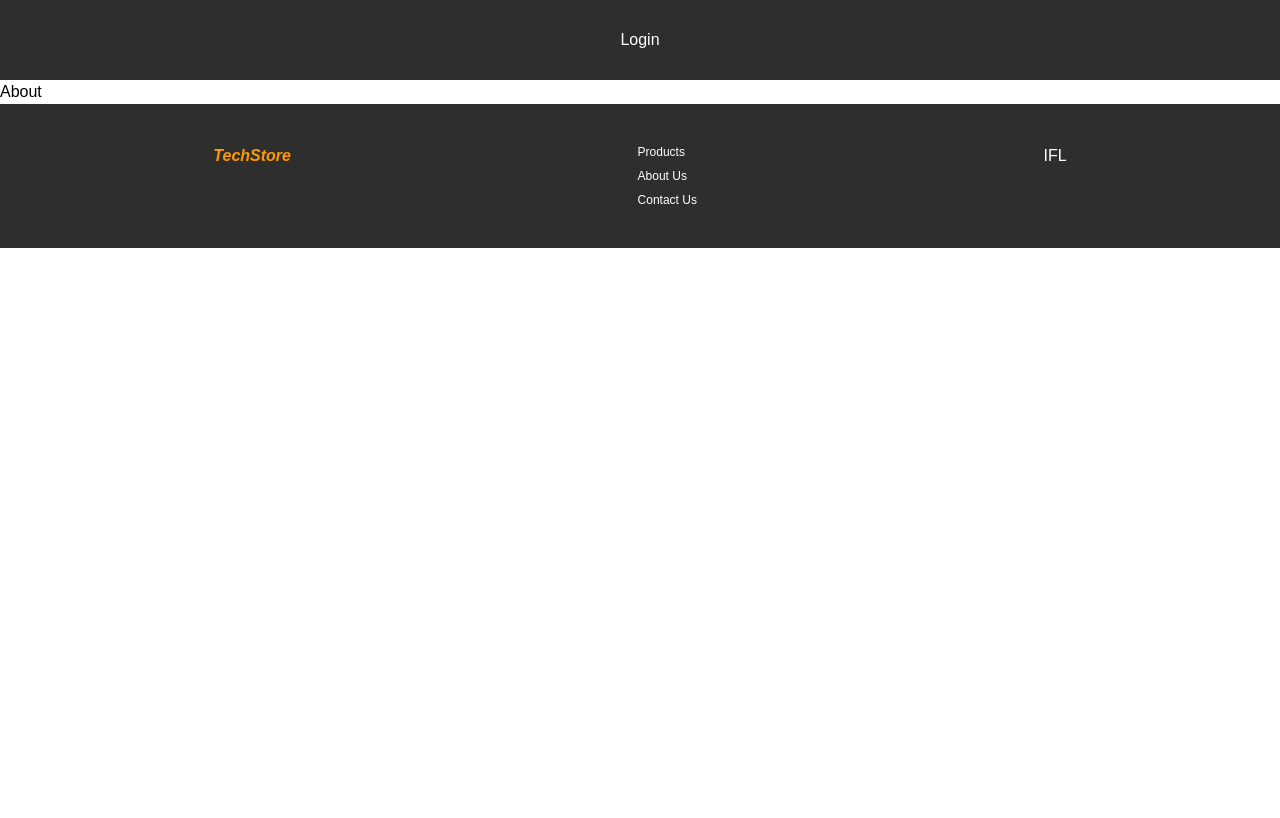
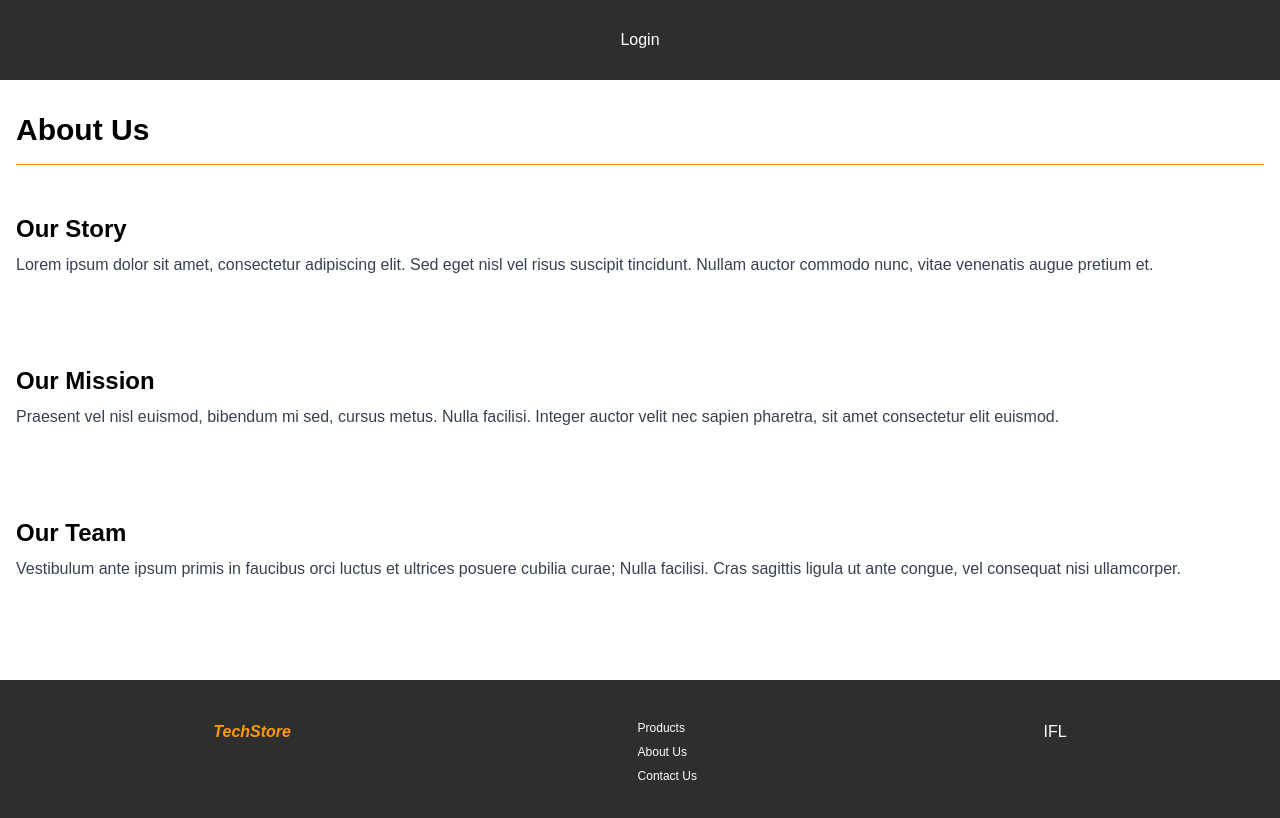
Before and after one commit to tmtm8976/ecommerce, a React (Create React App) app: page /about in a window 1280 px wide. Shown: the top 818 px of the page. Built offline with nearby package versions, Linux system fonts and the light colour scheme.

Commit message:
fill about us

```diff
--- a/src/pages/Auth/LoginForm.jsx
+++ b/src/pages/Auth/LoginForm.jsx
@@ -3,7 +3,7 @@ import Login from '../../components/Auth/Login'
 
 const LoginForm = () => {
   return (
-    <div className='d-flex align-items-center'>
+    <div className='d-flex pb-24 align-items-center !h-[max(100%,90vh)]'>
       <div className='w-50'>
     <Login/>
       </div>
--- a/src/pages/statics/About.jsx
+++ b/src/pages/statics/About.jsx
@@ -1,7 +1,33 @@
 import React from 'react'
+
+const aboutUsData = [
+  {
+    title: 'Our Story',
+    content: 'Lorem ipsum dolor sit amet, consectetur adipiscing elit. Sed eget nisl vel risus suscipit tincidunt. Nullam auctor commodo nunc, vitae venenatis augue pretium et.'
+  },
+  {
+    title: 'Our Mission',
+    content: 'Praesent vel nisl euismod, bibendum mi sed, cursus metus. Nulla facilisi. Integer auctor velit nec sapien pharetra, sit amet consectetur elit euismod.'
+  },
+  {
+    title: 'Our Team',
+    content: 'Vestibulum ante ipsum primis in faucibus orci luctus et ultrices posuere cubilia curae; Nulla facilisi. Cras sagittis ligula ut ante congue, vel consequat nisi ullamcorper.'
+  }
+]
 
 export const About = () => {
   return (
-    <div>About</div>
+    <div className="bg-white h-[75vh]">
+      <div className="container mx-auto py-8 px-4">
+        <h1 className="text-3xl font-bold mb-4">About Us</h1>
+        <hr className='w-full pt-[0.5px] mb-5 border-0 bg-[#fe9900]' />
+        {aboutUsData.map((item, index) => (
+          <div key={index} className="mb-8 py-7">
+            <h2 className="text-2xl font-bold mb-2 ">{item.title}</h2>
+            <p className="text-gray-700">{item.content}</p>
+          </div>
+        ))}
+      </div>
+    </div>
   )
 }
```
